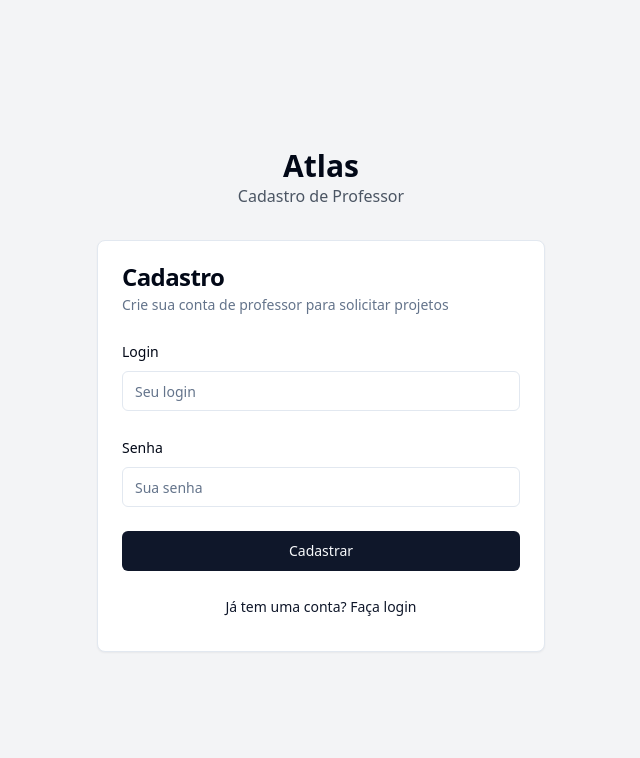
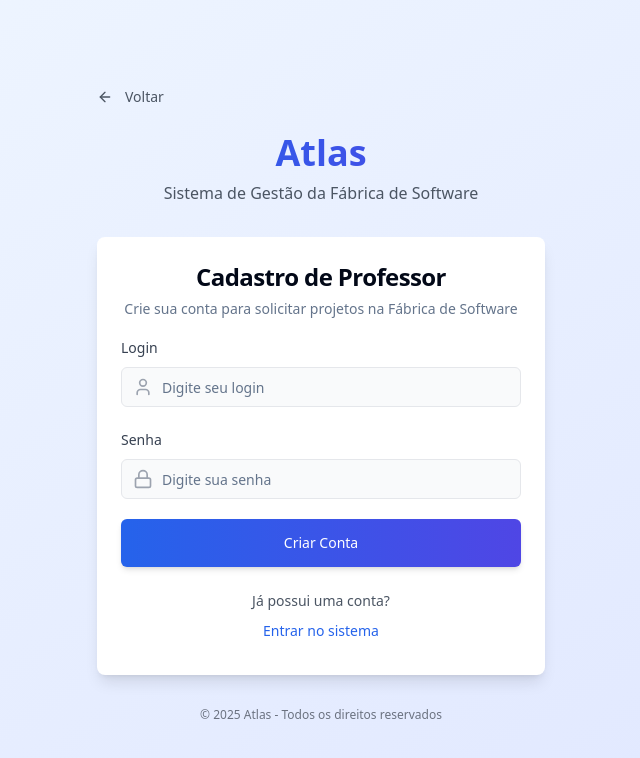
Before and after one commit to eubrunocase/Atlas-Front-End, a React (Vite) app: page /register in a window 1280 px wide. Shown: the top 758 px of the page, without its empty margins (319-959 px from the left). Built offline with nearby package versions, Linux system fonts and the light colour scheme.

Commit message:
Improve overall design aesthetics
The prompt requests improvements to the visual design of the application.

```diff
--- a/src/pages/Index.tsx
+++ b/src/pages/Index.tsx
@@ -3,6 +3,7 @@ import { useEffect } from "react";
 import { useNavigate } from "react-router-dom";
 import { authService } from "@/services/auth.service";
 import { Button } from "@/components/ui/button";
+import { LogIn, UserPlus } from "lucide-react";
 
 const Index = () => {
   const navigate = useNavigate();
@@ -19,27 +20,40 @@ const Index = () => {
   }, [navigate]);
 
   return (
-    <div className="min-h-screen flex items-center justify-center bg-gray-100">
+    <div className="min-h-screen flex flex-col items-center justify-center bg-gradient-to-br from-blue-50 to-indigo-100 p-4">
       <div className="max-w-md w-full text-center">
-        <h1 className="text-4xl font-bold mb-4">Atlas</h1>
-        <p className="text-xl text-gray-600 mb-8">Sistema de Gestão da Fábrica de Software</p>
+        <div className="mb-10">
+          <h1 className="text-5xl font-bold bg-gradient-to-r from-blue-600 to-indigo-600 bg-clip-text text-transparent mb-4">Atlas</h1>
+          <p className="text-xl text-gray-700">Sistema de Gestão da Fábrica de Software</p>
+        </div>
 
+        <div className="space-y-4 mb-8">
           <Button
             size="lg"
-          className="w-full mb-4"
+            className="w-full py-6 bg-gradient-to-r from-blue-600 to-indigo-600 hover:from-blue-700 hover:to-indigo-700 transition-all duration-200 shadow-md hover:shadow-lg"
             onClick={() => navigate("/login")}
           >
-          Entrar
+            <LogIn className="mr-2 h-5 w-5" /> Entrar no Sistema
           </Button>
 
           <Button
             variant="outline"
             size="lg"
-          className="w-full"
+            className="w-full py-6 border-2 border-blue-600 text-blue-700 hover:bg-blue-50 transition-all duration-200"
             onClick={() => navigate("/register")}
           >
-          Cadastrar como Professor
+            <UserPlus className="mr-2 h-5 w-5" /> Cadastrar como Professor
           </Button>
+        </div>
+
+        <div className="mt-16 flex flex-col gap-3">
+          <p className="text-gray-600 text-sm">
+            Um projeto da Fábrica de Software da UCSAL
+          </p>
+          <p className="text-center text-xs text-gray-500">
+            © {new Date().getFullYear()} Atlas - Todos os direitos reservados
+          </p>
+        </div>
       </div>
     </div>
   );
--- a/src/pages/Login.tsx
+++ b/src/pages/Login.tsx
@@ -1,15 +1,33 @@
 
 import LoginForm from "@/components/LoginForm";
+import { ArrowLeft } from "lucide-react";
+import { Button } from "@/components/ui/button";
+import { useNavigate } from "react-router-dom";
 
 const Login = () => {
+  const navigate = useNavigate();
+
   return (
-    <div className="min-h-screen flex items-center justify-center bg-gray-100">
+    <div className="min-h-screen flex items-center justify-center bg-gradient-to-br from-blue-50 to-indigo-100 p-4">
       <div className="max-w-md w-full">
+        <Button
+          variant="ghost"
+          className="mb-4 p-0 flex items-center text-gray-600 hover:text-gray-900"
+          onClick={() => navigate("/")}
+        >
+          <ArrowLeft className="mr-1 h-4 w-4" /> Voltar
+        </Button>
+
         <div className="text-center mb-8">
-          <h1 className="text-3xl font-bold">Atlas</h1>
-          <p className="text-gray-600">Sistema de Gestão da Fábrica de Software</p>
+          <h1 className="text-4xl font-bold bg-gradient-to-r from-blue-600 to-indigo-600 bg-clip-text text-transparent">Atlas</h1>
+          <p className="text-gray-600 mt-2">Sistema de Gestão da Fábrica de Software</p>
         </div>
+
         <LoginForm />
+
+        <p className="text-center text-xs text-gray-500 mt-8">
+          © {new Date().getFullYear()} Atlas - Todos os direitos reservados
+        </p>
       </div>
     </div>
   );
--- a/src/pages/Register.tsx
+++ b/src/pages/Register.tsx
@@ -7,6 +7,7 @@ import { Button } from "@/components/ui/button";
 import { Input } from "@/components/ui/input";
 import { Form, FormControl, FormField, FormItem, FormLabel, FormMessage } from "@/components/ui/form";
 import { Card, CardContent, CardDescription, CardHeader, CardTitle } from "@/components/ui/card";
+import { User, Lock, ArrowLeft } from "lucide-react";
 
 const Register = () => {
   const { toast } = useToast();
@@ -39,31 +40,46 @@ const Register = () => {
   };
 
   return (
-    <div className="min-h-screen flex items-center justify-center bg-gray-100">
+    <div className="min-h-screen flex items-center justify-center bg-gradient-to-br from-blue-50 to-indigo-100 p-4">
       <div className="max-w-md w-full">
+        <Button
+          variant="ghost"
+          className="mb-4 p-0 flex items-center text-gray-600 hover:text-gray-900"
+          onClick={() => navigate("/")}
+        >
+          <ArrowLeft className="mr-1 h-4 w-4" /> Voltar
+        </Button>
+
         <div className="text-center mb-8">
-          <h1 className="text-3xl font-bold">Atlas</h1>
-          <p className="text-gray-600">Cadastro de Professor</p>
+          <h1 className="text-4xl font-bold bg-gradient-to-r from-blue-600 to-indigo-600 bg-clip-text text-transparent">Atlas</h1>
+          <p className="text-gray-600 mt-2">Sistema de Gestão da Fábrica de Software</p>
         </div>
 
-        <Card>
-          <CardHeader>
-            <CardTitle>Cadastro</CardTitle>
-            <CardDescription>
-              Crie sua conta de professor para solicitar projetos
+        <Card className="border-none shadow-lg">
+          <CardHeader className="pb-4">
+            <CardTitle className="text-2xl text-center">Cadastro de Professor</CardTitle>
+            <CardDescription className="text-center">
+              Crie sua conta para solicitar projetos na Fábrica de Software
             </CardDescription>
           </CardHeader>
           <CardContent>
             <Form {...form}>
-              <form onSubmit={form.handleSubmit(onSubmit)} className="space-y-6">
+              <form onSubmit={form.handleSubmit(onSubmit)} className="space-y-5">
                 <FormField
                   control={form.control}
                   name="login"
                   render={({ field }) => (
                     <FormItem>
-                      <FormLabel>Login</FormLabel>
+                      <FormLabel className="text-gray-700">Login</FormLabel>
                       <FormControl>
-                        <Input placeholder="Seu login" {...field} />
+                        <div className="relative">
+                          <User className="absolute left-3 top-2.5 h-5 w-5 text-gray-400" />
+                          <Input
+                            placeholder="Digite seu login"
+                            className="pl-10 bg-gray-50 border-gray-200 focus:bg-white transition-colors"
+                            {...field}
+                          />
+                        </div>
                       </FormControl>
                       <FormMessage />
                     </FormItem>
@@ -74,25 +90,47 @@ const Register = () => {
                   name="password"
                   render={({ field }) => (
                     <FormItem>
-                      <FormLabel>Senha</FormLabel>
+                      <FormLabel className="text-gray-700">Senha</FormLabel>
                       <FormControl>
-                        <Input type="password" placeholder="Sua senha" {...field} />
+                        <div className="relative">
+                          <Lock className="absolute left-3 top-2.5 h-5 w-5 text-gray-400" />
+                          <Input
+                            type="password"
+                            placeholder="Digite sua senha"
+                            className="pl-10 bg-gray-50 border-gray-200 focus:bg-white transition-colors"
+                            {...field}
+                          />
+                        </div>
                       </FormControl>
                       <FormMessage />
                     </FormItem>
                   )}
                 />
-                <Button type="submit" className="w-full">Cadastrar</Button>
+                <Button
+                  type="submit"
+                  className="w-full py-6 bg-gradient-to-r from-blue-600 to-indigo-600 hover:from-blue-700 hover:to-indigo-700 text-white font-medium transition-all duration-200 shadow-md hover:shadow-lg"
+                >
+                  Criar Conta
+                </Button>
               </form>
             </Form>
 
-            <div className="mt-4 text-center">
-              <Button variant="link" onClick={() => navigate("/login")}>
-                Já tem uma conta? Faça login
+            <div className="mt-6 text-center">
+              <p className="text-sm text-gray-600">Já possui uma conta?</p>
+              <Button
+                variant="link"
+                onClick={() => navigate("/login")}
+                className="text-blue-600 hover:text-blue-800 font-medium"
+              >
+                Entrar no sistema
               </Button>
             </div>
           </CardContent>
         </Card>
+
+        <p className="text-center text-xs text-gray-500 mt-8">
+          © {new Date().getFullYear()} Atlas - Todos os direitos reservados
+        </p>
       </div>
     </div>
   );
```
Lines whose indentation alone changed are shown as unchanged.
